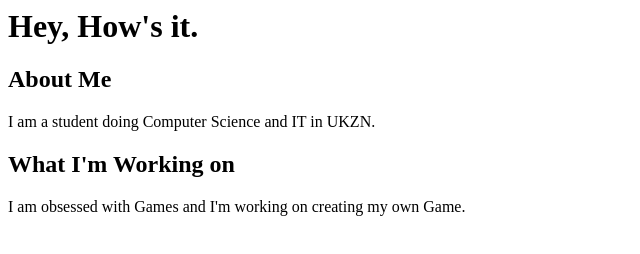
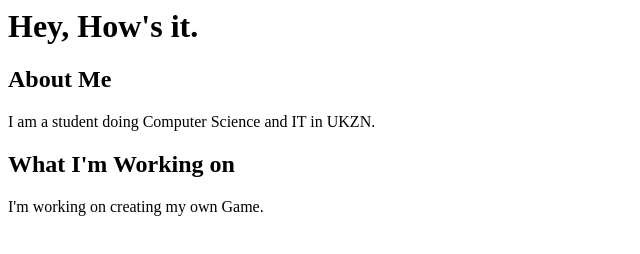
Before and after one commit to gumedekb/mywebsite, a plain HTML site: page index.html in a window 1280 px wide. Shown: the whole page, without its empty margins (0-640 px from the left). Drawn offline with Linux system fonts and the light colour scheme.

Commit message:
Update index.html

```diff
--- a/index.html
+++ b/index.html
@@ -10,7 +10,7 @@
         </p>
         <h2>What I'm Working on</h2>
         <p>
-            I am obsessed with Games and I'm working on creating my own Game.
+            I'm working on creating my own Game.
         </p>
     </body>
 
```
